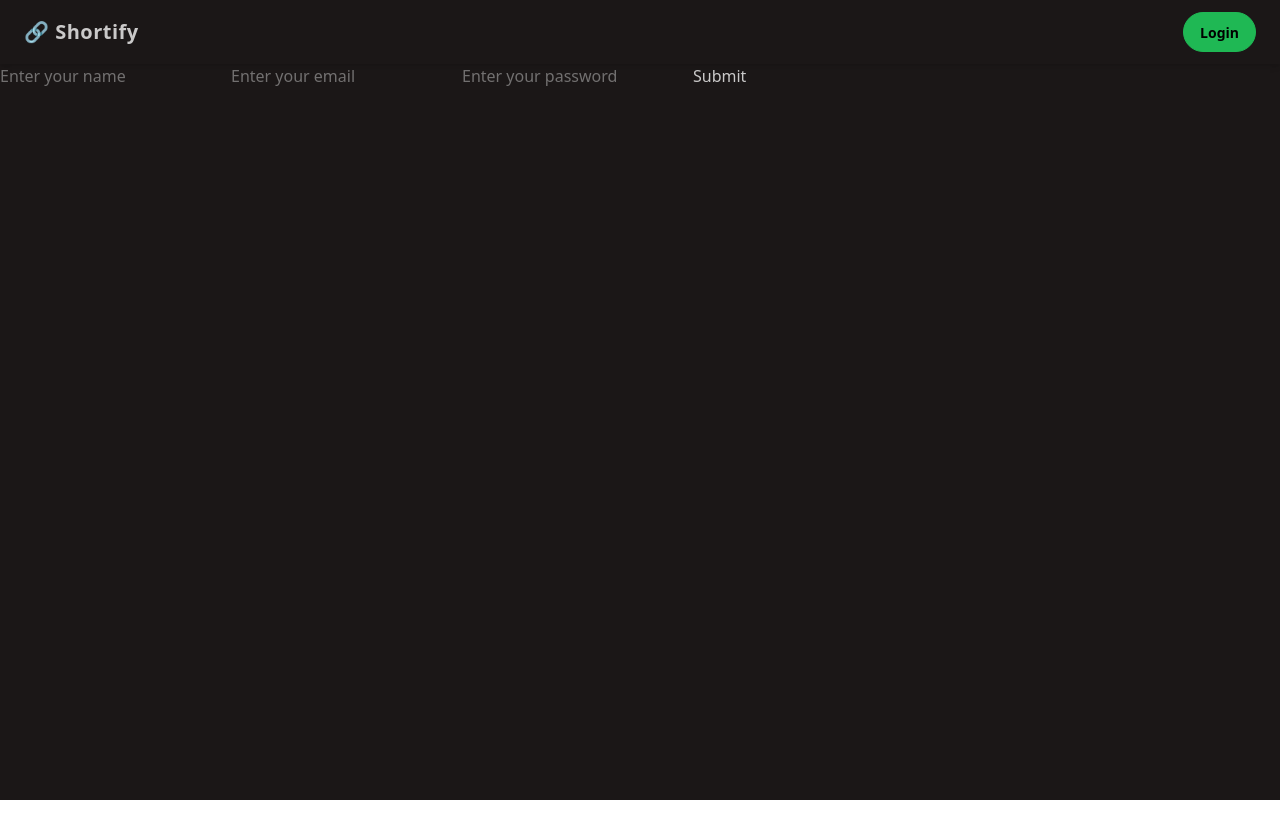
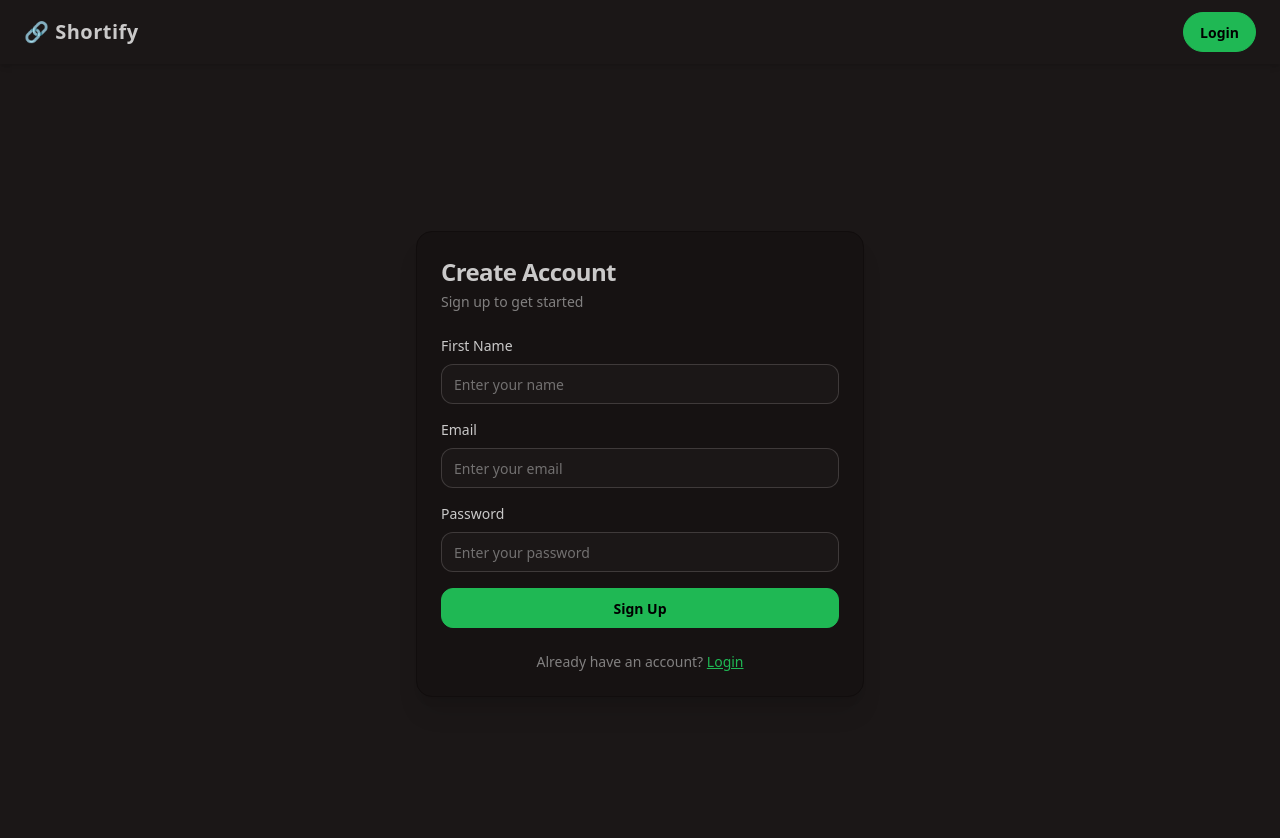
Before and after one commit to coder-Rishi05/url-frontend, a React (Vite) app: page /signup in a window 1280 px wide. Shown: the top 838 px of the page. Before the commit the page ends 800 px from the top, so only its background shows below. Built offline with nearby package versions, Linux system fonts and the light colour scheme; no server answers.

Commit message:
added signup

```diff
--- a/src/pages/Signup.jsx
+++ b/src/pages/Signup.jsx
@@ -1,9 +1,11 @@
 import React, { useState } from "react";
-
+import Card from "../components/ui/Card";
+import Input from "../components/ui/Input";
+import Button from "../components/ui/Button";
 import { useNavigate } from "react-router";
-
 import toast from "react-hot-toast";
 import { signupUser } from "../lib/api";
+
 const Signup = () => {
   const [firstName, setFirstName] = useState("");
   const [email, setEmail] = useState("");
@@ -23,29 +25,70 @@ const Signup = () => {
   };
 
   return (
+    <div className="min-h-screen flex items-center justify-center bg-base-100 px-4">
+      <Card className="w-full max-w-md">
+        <div className="space-y-6">
+          {/* Heading */}
           <div>
-      <form onSubmit={handleSubmit} action="">
-        {err && <p>{err}</p>}
-        <input
+            <h1 className="text-2xl font-semibold tracking-tight">
+              Create Account
+            </h1>
+            <p className="text-sm text-base-content/60 mt-1">
+              Sign up to get started
+            </p>
+          </div>
+
+          {/* Form */}
+          <form onSubmit={handleSubmit} className="space-y-4">
+            {err && <p className="text-error text-sm">{err}</p>}
+
+            <Input
+              label="First Name"
               type="text"
-          onChange={(e) => setFirstName(e.target.value)}
+              name="firstName"
               placeholder="Enter your name"
               value={firstName}
+              onChange={(e) => setFirstName(e.target.value)}
+              required
             />
-        <input
+
+            <Input
+              label="Email"
               type="email"
-          onChange={(e) => setEmail(e.target.value)}
+              name="email"
               placeholder="Enter your email"
               value={email}
+              onChange={(e) => setEmail(e.target.value)}
+              required
             />
-        <input
+
+            <Input
+              label="Password"
               type="password"
-          onChange={(e) => setPassword(e.target.value)}
+              name="password"
               placeholder="Enter your password"
               value={password}
+              onChange={(e) => setPassword(e.target.value)}
+              required
             />
-        <input type="submit" />
+
+            <Button type="submit" className="w-full">
+              Sign Up
+            </Button>
           </form>
+
+          {/* Footer */}
+          <p className="text-sm text-center text-base-content/60">
+            Already have an account?{" "}
+            <span
+              className="link link-primary cursor-pointer"
+              onClick={() => navigate("/login")}
+            >
+              Login
+            </span>
+          </p>
+        </div>
+      </Card>
     </div>
   );
 };
```
Lines whose indentation alone changed are shown as unchanged.
